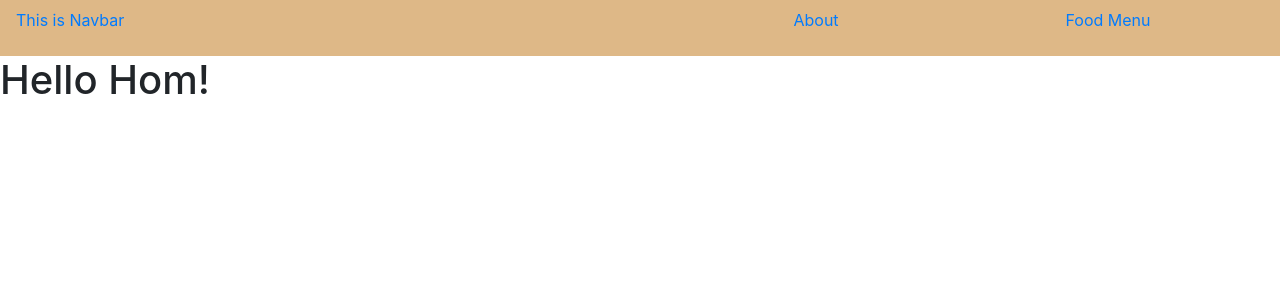
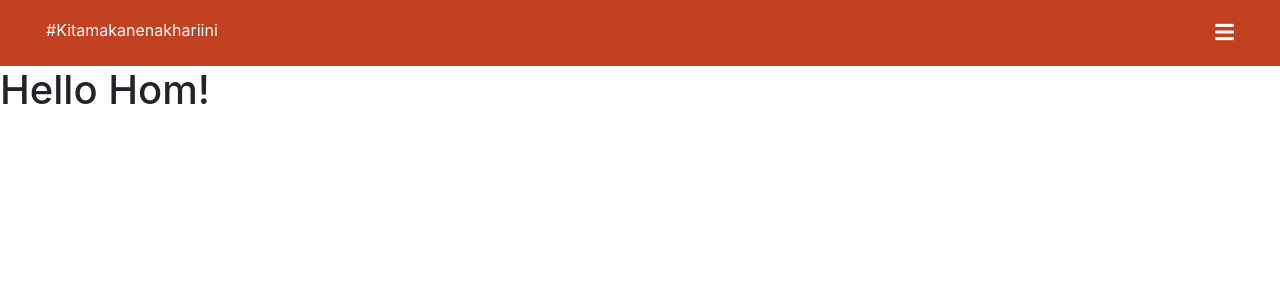
Before and after one commit to Armanarmaan/sarimande-ui, a React (Create React App) app: page / in a window 1280 px wide. Shown: the top 300 px of the page. Built offline with nearby package versions, Linux system fonts and the light colour scheme.

Commit message:
ada yang gua ubah

```diff
--- a/public/index.html
+++ b/public/index.html
@@ -15,6 +15,7 @@
       user's mobile device or desktop. See https://developers.google.com/web/fundamentals/web-app-manifest/
     -->
     <link rel="manifest" href="%PUBLIC_URL%/manifest.json" />
+    <link rel="stylesheet" href="https://cdnjs.cloudflare.com/ajax/libs/font-awesome/5.15.2/css/all.min.css" />
     <!--
       Notice the use of %PUBLIC_URL% in the tags above.
       It will be replaced with the URL of the `public` folder during the build.
--- a/src/components/Nav.js
+++ b/src/components/Nav.js
@@ -1,20 +1,49 @@
 import '../style/Nav.scss';
 import { Link } from 'react-router-dom';
+import { useState } from 'react';
 
-function Nav() {
+
+const Nav = () => {
+
+  const img_logo = require('../assets/logosm.png').default;
+
+  const [navLinkOpen, navLinkToggle] = useState(false);
+
+    const handlenavLinksToogle = () =>{
+      navLinkToggle(!navLinkOpen);
+    };
+
+    const renderClasses = () => {
+      let classes = "links";
+
+      if (navLinkOpen) {
+        classes += " active"
+      }
+      return classes;
+    }
   return (
     <nav className="navbar">
-      <Link to="/">
-      <p className="title">This is Navbar</p>
-      </Link>
-      <ul className="links">
-        <Link to="/about">
-          <li>About</li>
-        </Link>
+      <div>
+      <p className="title">#Kitamakanenakhariini</p>
+      </div>
+
+      <ul className={renderClasses()}>
         <Link to="/shop">
           <li>Food Menu</li>
         </Link>
+        <Link>
+        <li>Order</li>
+        </Link>
+        <Link>
+        <li>Gallery</li>
+        </Link>
+        <Link>
+          <li>Login</li>
+        </Link>
       </ul>
+      <div onClick={handlenavLinksToogle} className="hamburger-btn" >
+        <i className="fas fa-bars fa-lg"></i>
+      </div>
     </nav>
 
   );
--- a/src/style/Nav.scss
+++ b/src/style/Nav.scss
@@ -1,16 +1,45 @@
-
 .navbar{
   display: flex;
   justify-content: space-around;
-  background-color: burlywood;
+  background-color:#C24121 ;
+}
+
 .title{
+  color: #fff;
+  margin-top: 10px;
+  margin-left: 30px;
+}
 
+.hamburger-btn{
+  margin-right: 30px;
+  cursor: pointer;
+  color: white;
 }
+
+.logo{
+  height: 50px;
+}
+.links li{
+  color:black;
+}
+
 .links{
-    width: 50%;
+  position: absolute;
+  list-style: none;
   display: flex;
+  flex-direction: column;
+  align-items: center;
+  width: 100%;
+  left: 0vh;
+  height: 94vh;
+  top: 6.5vh;
+  background-color: #F39E03;
   justify-content: space-around;
-    align-items: center;
-    list-style: none;
+  font-size: 25px;
+  transform: translate(0,-120%);
+  transition: transform 0.5s ease-in;
 }
+
+.active{
+  transform: translate(0,0%) ;
 }
```
Also changed, not shown: src/assets/logosm.png (added), 1 other file (tests, documents, lock files or other folders). Lines whose indentation alone changed are shown as unchanged.
